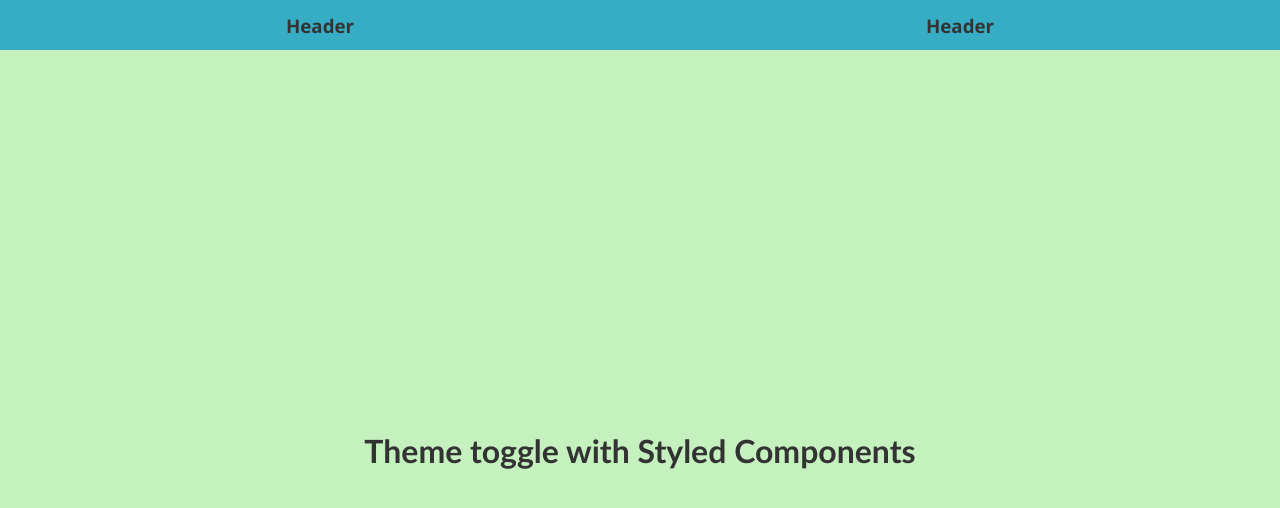
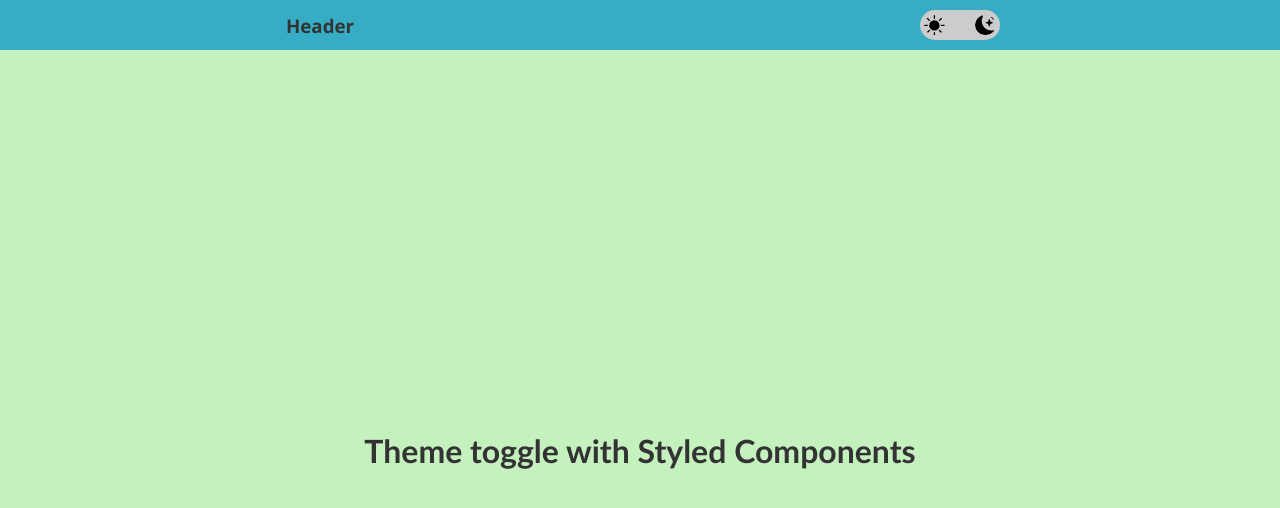
Before and after one commit to Soaressluiss/toggle-theme, a React (Vite) app: page / in a window 1280 px wide. Shown: the top 508 px of the page. Built offline with nearby package versions, Linux system fonts and the light colour scheme.

Commit message:
feat: created toggle component

```diff
--- a/src/components/header/Header.tsx
+++ b/src/components/header/Header.tsx
@@ -1,10 +1,11 @@
+import { Toggle } from "../toggle/toggle";
 import { MyHeader } from "./HeaderStyles";
 
 const Header = (): JSX.Element => {
     return (
         <MyHeader>
             <h3>Header</h3>
-            <h3>Header</h3>
+            <Toggle />
         </MyHeader>
     );
 };
--- /dev/null
+++ b/src/components/toggle/ToggleStyle.tsx
@@ -0,0 +1,19 @@
+import styled from "styled-components";
+
+export const ContainerToggle = styled.span`
+    width: 80px;
+    height: 30px;
+    display: flex;
+    padding: 0.5rem 0;
+    align-items: center;
+    justify-content: space-around;
+    gap: 1.4rem;
+    background-color: #ccc;
+    border-radius: 20px;
+    cursor: pointer;
+    svg {
+        background-color: #ccc;
+        border-radius: 50%;
+        font-size: 1.3rem;
+    }
+`;
--- /dev/null
+++ b/src/components/toggle/toggle.tsx
@@ -0,0 +1,11 @@
+import { BsFillSunFill, BsFillMoonStarsFill } from "react-icons/bs";
+import { ContainerToggle } from "./ToggleStyle";
+
+export const Toggle = (): JSX.Element => {
+    return (
+        <ContainerToggle>
+            <BsFillSunFill />
+            <BsFillMoonStarsFill />
+        </ContainerToggle>
+    );
+};
```
Also changed, not shown: src/Themes.ts (added, +25 -0 lines).
